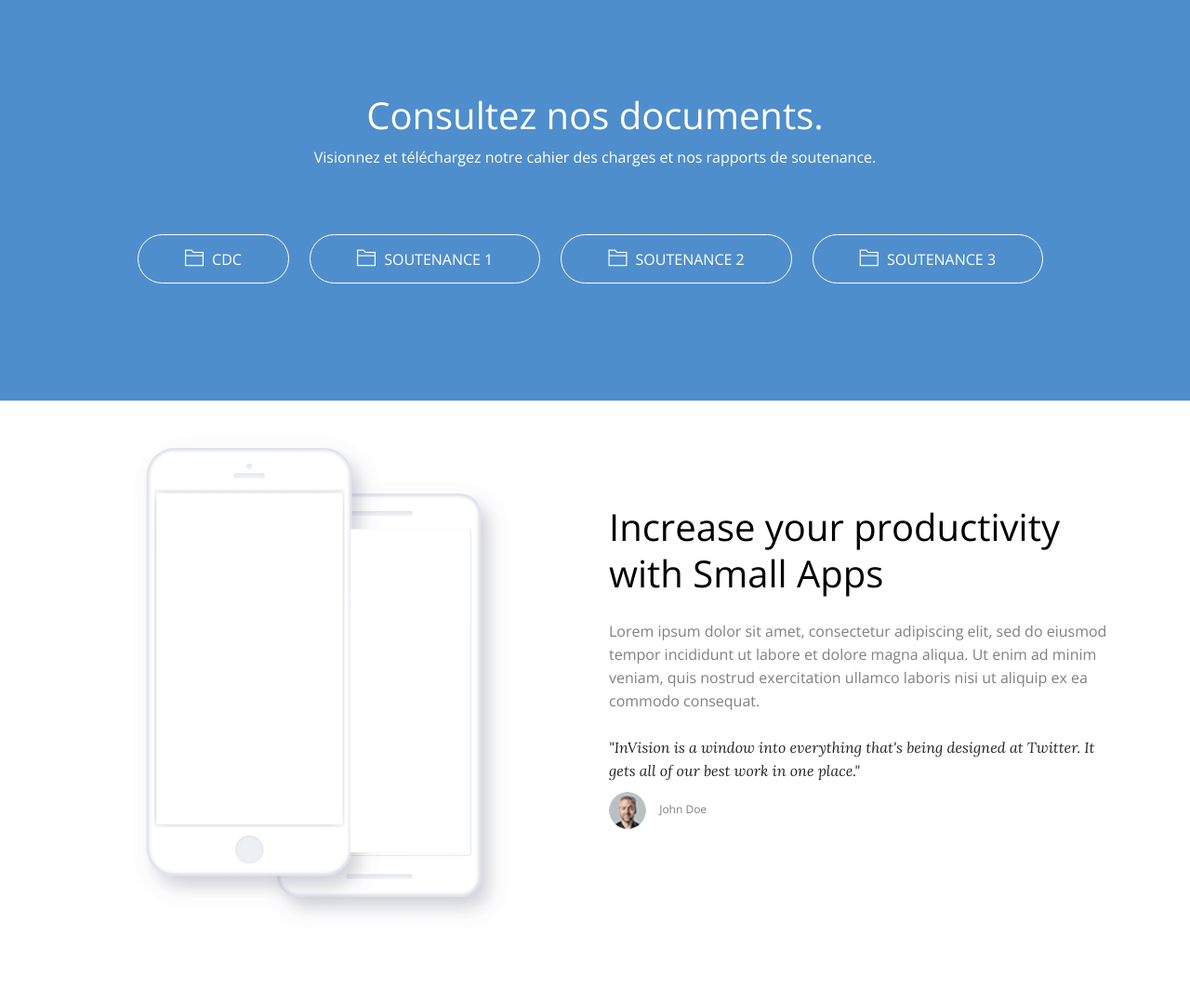
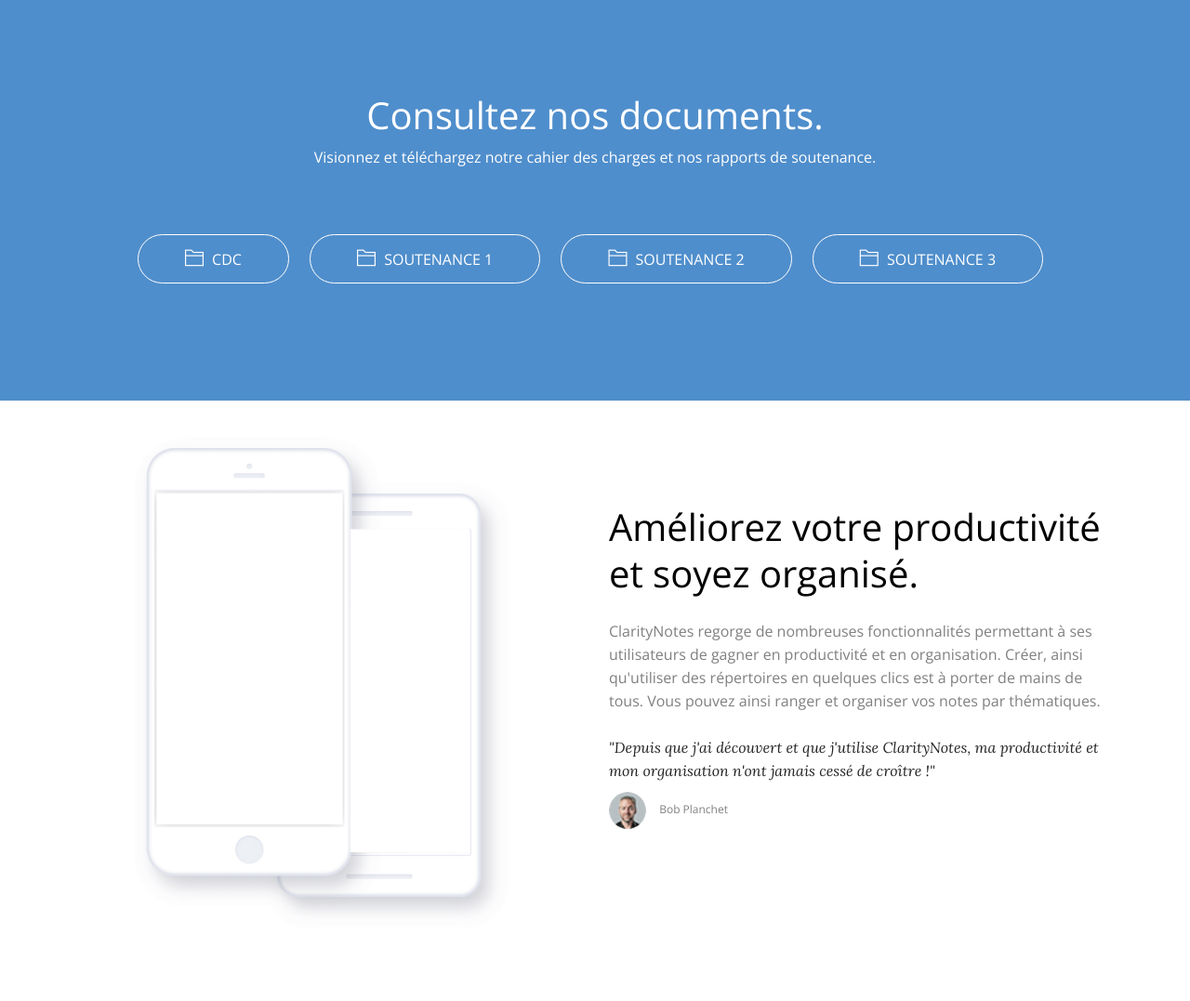
Before and after one commit to MrVyM/ClarityNotes-Web, a PHP site: page / in a window 1280 px wide. Shown: the part 1102-2179 px from the top of the page at 93% size. Run offline with PHP 8.4, Linux system fonts and the light colour scheme; some libraries are stand-ins or nearby versions.

Commit message:
Continue edit index.html

```diff
--- a/contact.html
+++ b/contact.html
@@ -87,7 +87,7 @@ FACEBOOK: https://www.facebook.com/themefisher
 =            Page Title            =
 =================================-->
 
-<section class="section page-title">
+<section class="section-contact-page page-title">
 	<div class="container">
 		<div class="row">
 			<div class="col-sm-8 m-auto">
@@ -101,7 +101,7 @@ FACEBOOK: https://www.facebook.com/themefisher
 </section>
 <!--====  End of Page Title  ====-->
 <!--====  Contact by mail  ====-->
-<section class="contact-form section">
+<section class="contact-form section-contact-page">
 	<div class="container">
 		<div class="row">
 			<div class="col-12">
--- a/css/style.css
+++ b/css/style.css
@@ -173,6 +173,10 @@ a:hover {
 
 .section {
   padding: 100px 0;
+}
+
+.section-contact-page {
+  padding: 30px 0;
 }
 
 .section-title {
--- a/index.html
+++ b/index.html
@@ -197,23 +197,22 @@ FACEBOOK: https://www.facebook.com/themefisher
 			<div class="col-lg-6 mr-auto align-self-center">
 				<div class="feature-content">
 					<!-- Feature Title -->
-					<h2>Increase your productivity with Small Apps</h2>
+					<h2>Améliorez votre productivité et soyez organisé.</h2>
 					<!-- Feature Description -->
-					<p class="desc">Lorem ipsum dolor sit amet, consectetur adipiscing elit, sed do eiusmod tempor incididunt ut
-						labore et dolore magna aliqua. Ut enim ad minim veniam, quis nostrud exercitation ullamco laboris nisi ut
-						aliquip ex ea commodo consequat.</p>
+					<p class="desc">ClarityNotes regorge de nombreuses fonctionnalités permettant à ses utilisateurs de gagner en productivité et en organisation.
+						Créer, ainsi qu'utiliser des répertoires en quelques clics est à porter de mains de tous. Vous pouvez ainsi ranger et organiser vos notes par thématiques.
+					</p>
 				</div>
 				<!-- Testimonial Quote -->
 				<div class="testimonial">
 					<p>
-						"InVision is a window into everything that's being designed at Twitter. It gets all of our best work in one
-						place."
+						"Depuis que j'ai découvert et que j'utilise ClarityNotes, ma productivité et mon organisation n'ont jamais cessé de croître !"
 					</p>
 					<ul class="list-inline meta">
 						<li class="list-inline-item">
 							<img src="images/testimonial/feature-testimonial-thumb.jpg" alt="">
 						</li>
-						<li class="list-inline-item">John Doe</li>
+						<li class="list-inline-item">Bob Planchet</li>
 					</ul>
 				</div>
 			</div>
```
